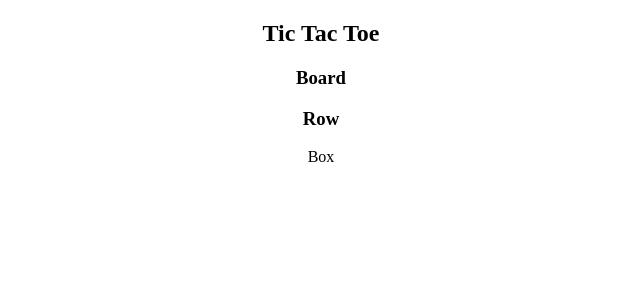
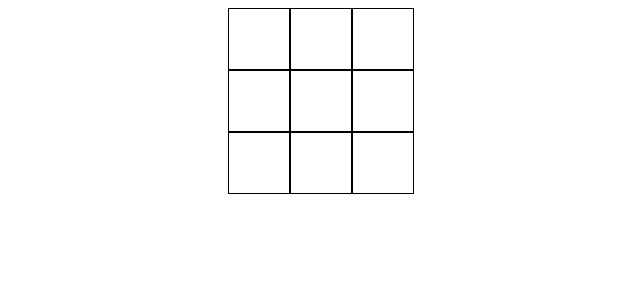
Before and after one commit to bogdanpashynskyi/tictactoe, a React app: page / in a window 1280 px wide. Shown: the top 300 px of the page, without its empty margins (319-959 px from the left). Built offline with nearby package versions, Linux system fonts and the light colour scheme; the HTML template or start-up script is replaced by a standard one.

Commit message:
clicking 'x' and 'o' works now

```diff
--- a/package.json
+++ b/package.json
@@ -38,6 +38,7 @@
     "webpack-dev-server": "^3.1.14"
   },
   "dependencies": {
+    "lodash": "^4.17.11",
     "react": "^16.8.2",
     "react-dom": "^16.8.2"
   }
--- a/src/App.js
+++ b/src/App.js
@@ -4,19 +4,50 @@ import Board from './components/Board';
 const ROWS = 3;
 const COLUMNS = 3;
 const ROW_ARR = new Array(ROWS).fill('');
-const COLUMN_ARR = new Array(COLUMNS).fill('')
-const GRID = ROW_ARR.map(item => COLUMN_ARR.slice())
+const COLUMN_ARR = new Array(COLUMNS).fill('');
+const GRID = ROW_ARR.map(item => COLUMN_ARR.slice());
 
 class App extends React.Component {
   constructor() {
-    super()
-  }
+		super();
+
+		this.state = {
+			currentValue: "X",
+			grid: GRID
+		}
+
+		this.handleClick = this.handleClick.bind(this)
+	}
+
+	handleClick({ rowIndex, columnIndex }) {
+		console.log(rowIndex, columnIndex);
+
+		const {
+			currentValue,
+			grid
+		} = this.state;
+
+		grid[rowIndex][columnIndex] = currentValue;
+		this.setState({ grid })
+		this.flipValue();
+	}
+
+	flipValue() {
+		const { currentValue } = this.state
+		const nextValue = currentValue === 'X' ? 'O' : 'X'
+
+		this.setState( { currentValue: nextValue })
+	}
 
   render() {
+		const { grid } = this.state;
+
     return (
       <div>
-      <h2> Tic Tac Toe </h2>
-      <Board />
+				<Board
+					rows={grid}
+					onClick={this.handleClick}
+				/>
       </div>
     )}
 }
--- a/src/components/Board.js
+++ b/src/components/Board.js
@@ -1,13 +1,19 @@
 import React from 'react'
 import Row from './Row'
 
-const Board = () => {
-	return (
-		<div>
-			<h3>Board</h3>
-			<Row />
-		</div>
-	)
-}
+const Board = ({
+	rows,
+	onClick
+}) =>	(
+	<div>
+		{rows.map((row, index) =>
+			<Row
+				key={index}
+				boxes={row}
+				onClick={onClick}
+				rowIndex={index}
+			/>)}
+	</div>
+)
 
 export default Board
--- a/src/components/Box.js
+++ b/src/components/Box.js
@@ -1,8 +1,18 @@
 import React from 'react'
 
-const Box = () => {
+const Box = ({
+    onClick,
+    columnIndex,
+    rowIndex,
+    value
+}) => {
+  const indexes = { rowIndex, columnIndex }
     return (
-        <div> Box </div>
+        <div
+        className="boxes"
+        onClick={() => onClick(indexes)}>
+            <h3> {value} </h3>
+        </div>
     )
 }
 
--- a/src/components/Row.js
+++ b/src/components/Row.js
@@ -1,13 +1,20 @@
 import React from 'react'
 import Box from './Box'
-const Row = () => {
-    return (
-        <div>
-            <h3> Row </h3>
-            <Box />
-        </div>
-
-    )
-}
+const Row = ({
+	boxes,
+	onClick,
+	rowIndex
+}) => (
+  <div className="rows">
+		{boxes.map((box, index) =>
+			<Box
+				columnIndex={index}
+				key={index}
+				onClick={onClick}
+				rowIndex={rowIndex}
+				value={box}
+			/> )}
+  </div>
+)
 
 export default Row
--- a/src/index.css
+++ b/src/index.css
@@ -1,3 +1,15 @@
 #app {
     text-align: center;
 }
+
+.rows {
+    display: flex;
+    justify-content: center;
+
+}
+
+.boxes {
+    border: 1px solid black;
+    height: 60px;
+    width: 60px;
+}
```
Also changed, not shown: 1 other file (tests, documents, lock files or other folders).
